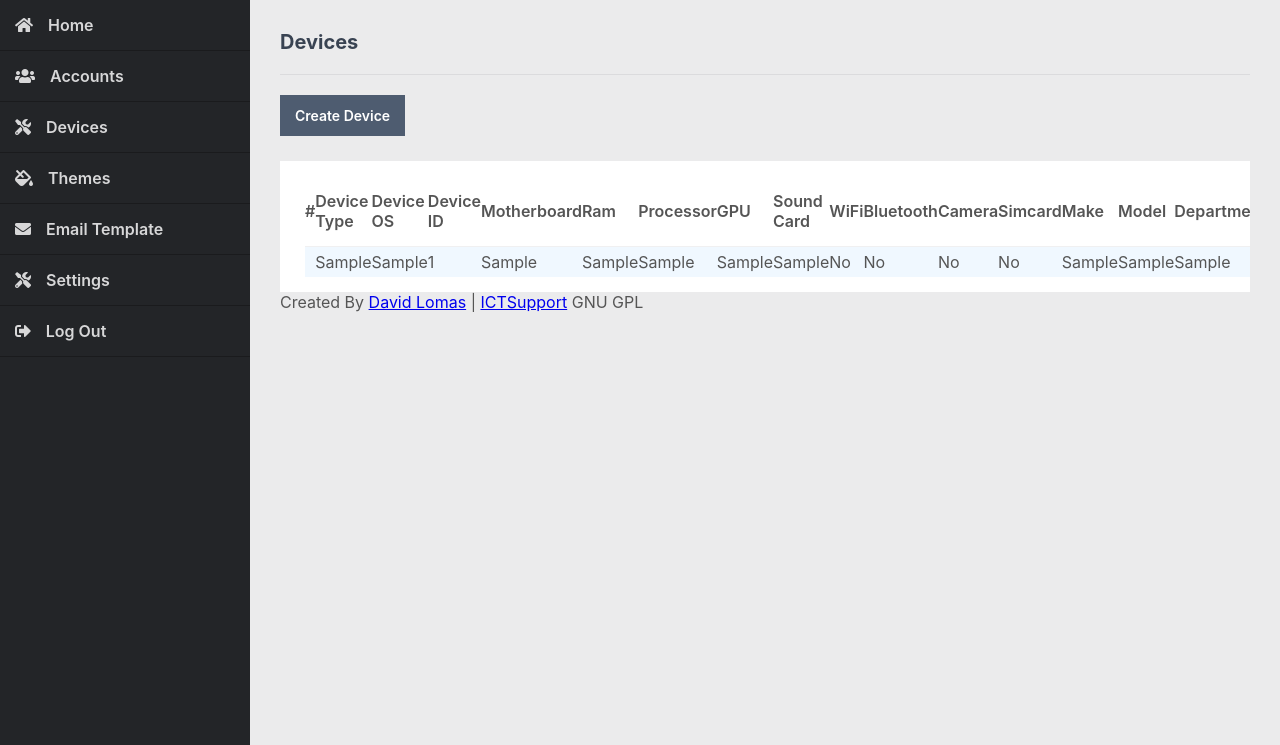
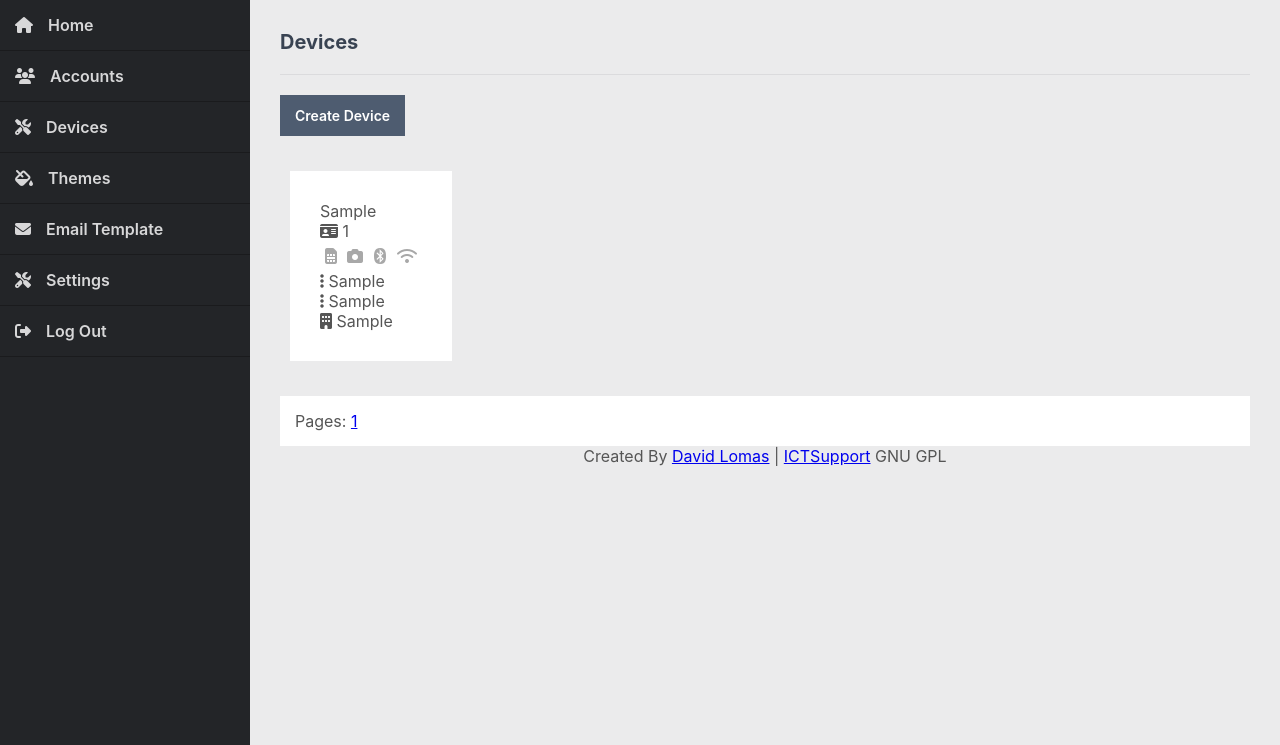
Before and after one commit to Generalnoob/ICTSupport, a PHP site: page /php/admin/devices.php in a window 1280 px wide. Shown: the part 55-800 px from the top of the page. Run offline with PHP 8.4, Linux system fonts and the light colour scheme; the visitor is signed in with stand-in values (Sample User, id 1); data comes from the database, SQL or seed files in the repository; tables that the repository leaves empty hold one stand-in row (values such as "Sample post"); some libraries are stand-ins or nearby versions.

Commit message:
ALPHA 0.0.06v

```diff
--- a/admin/add_device.php
+++ b/admin/add_device.php
@@ -19,8 +19,8 @@ $device = array(
 	'camera' => '',
 	'device_os' => ''
 );
-$devices_type = array('Tower PC', 'Mini PC', 'Tablet', 'Phone');
-$devices_os = array('Windows 10', 'Windows 8', 'Windows 7', 'Windows vista', 'Windows XP', 'Linux', 'Chrome OS', 'Ubuntu', 'Mac OS', 'Debian', 'Apple iOS', 'Android');
+$devices_type = array('Tower PC', 'Mini PC', 'Laptop', 'Tablet', 'Phone');
+$devices_os = array('Windows 10', 'Windows 8', 'Windows 7', 'Windows vista', 'Windows XP', 'Linux', 'Suse', 'Redhat', 'Fedora', 'Centos', 'Ubuntu', 'Chrome OS', 'Mac OS', 'Apple iOS', 'Android');
 if (isset($_GET['id'])) {
     // Get the account from the database
     $stmt = $con->prepare('SELECT id, device_type, department, device_id, motherboard, ram, processor, gpu, sound_card, wifi, bluetooth, simcard, make, model, camera, os FROM devices WHERE id = ?');
--- a/admin/admin.css
+++ b/admin/admin.css
@@ -68,6 +68,8 @@ header .responsive-toggle {
   display: none;
 }
 
+.grey {color:#A8A8A8;}
+
 aside {
   position: fixed;
   z-index: 999999;
@@ -110,6 +112,13 @@ main h2 {
   padding-bottom: 20px;
   border-bottom: 1px solid #dbdbdd;
 }
+.content-block-device{overflow: hidden;padding:10px;}
+.device-tab{display:block;float:left; overflow:hidden;padding:5px;margin:10px;text-decoration: none;}
+.device-tab a{text-decoration: none; color: #555555;}
+.device-tab a:visited{text-decoration: none; color: #555555;}
+.device-type i{font-size:50px;margin:auto;text-align: center;}
+.device-type{margin:auto;display:block;width:50px;text-align:center;}
+.device-extra{display:block;float:right;padding:5px;}
 .details:nth-child(odd) {
     background-color: aliceblue;
 }
@@ -118,7 +127,11 @@ main .content-block {
   background-color: #fff;
   margin-top: 25px;
   padding: 15px;overflow:hidden;
+	width:100%;
 }
+
+main .content-block-short {background-color: #fff;margin: 25px 25px 0 0;padding: 15px;overflow:hidden;display:block;float:left;}
+main .maincont {overflow: hidden;}
 
 main .table_users{float:left;display:block;overflow:none;padding: 10px;}
 main .table_devices{float:left;display:block;overflow:none;padding: 10px;margin-left:10px;}
@@ -267,6 +280,8 @@ main .form .submit-btns .delete:hover {
   background-color: #9d2626;
 }
 
+main .footer {text-align: center;}
+
 main .links {
   display: flex;
   flex-flow: wrap;
--- a/admin/devices.php
+++ b/admin/devices.php
@@ -1,7 +1,10 @@
 <?php
 include 'main.php';
-// query to get all accounts from the database
-$stmt = $con->prepare('SELECT id, device_type, department, device_id, motherboard, ram, processor, gpu, sound_card, wifi, bluetooth, simcard, make, model, camera, os FROM devices');
+$limit = 20;
+if (isset($_GET["ps"])) { $ps  = $_GET["ps"]; } else { $ps=1; };
+$start_froms = ($ps-1) * $limit;
+// query to get all Devices from the database
+$stmt = $con->prepare('SELECT id, device_type, department, device_id, motherboard, ram, processor, gpu, sound_card, wifi, bluetooth, simcard, make, model, camera, os FROM devices LIMIT '.$start_froms.', '.$limit.'');
 $stmt->execute();
 $stmt->store_result();
 $stmt->bind_result($id, $device_type, $department, $device_id, $motherboard, $ram, $processor, $gpu, $sound_card, $wifi, $bluetooth, $simcard, $make, $model, $camera, $device_os);
@@ -14,59 +17,68 @@ include 'header.php';
     <a href="add_device.php">Create Device</a>
 </div>
 
-<div class="content-block">
-    <div class="table">
-        <table>
-            <thead>
-                <tr>
-                    <td>#</td>
-                    <td>Device Type</td>
-					<td>Device OS</td>
-                    <td>Device ID</td>
-                    <td>Motherboard</td>
-                    <td>Ram</td>
-					<td>Processor</td>
-                    <td>GPU</td>
-                    <td>Sound Card</td>
-                    <td>WiFi</td>
-					<td>Bluetooth</td>
-					<td>Camera</td>
-                    <td>Simcard</td>
-                    <td>Make</td>
-                    <td>Model</td>
-                    <td>Department</td>
-                </tr>
-            </thead>
-            <tbody>
-                <?php if ($stmt->num_rows == 0): ?>
-                <tr>
-                    <td colspan="8" style="text-align:center;">There are no accounts</td>
-                </tr>
+<div class="content-block-device">
+         <?php if ($stmt->num_rows == 0): ?>
+
+                    <div style="text-align:center;">There are no accounts</div>
+
                 <?php else: ?>
                 <?php while ($stmt->fetch()): ?>
-                <tr class="details" onclick="location.href='add_device.php?id=<?=$id?>'">
-					<td></td>
-                    <td><?=$device_type?></td>
-					<td><?=$device_os?></td>
-                    <td><?=$device_id?></td>
-                    <td><?=$motherboard?></td>
-                    <td><?=$ram?></td>
-                    <td><?=$processor?></td>
-                    <td><?=$gpu?></td>
-					<td><?=$sound_card?></td>
-					<td><?php if ($wifi == 1){echo 'Yes';} else { echo 'No';}?></td>
-                    <td><?php if ($bluetooth == 1){echo 'Yes';} else { echo 'No';}?></td>
-					<td><?php if ($camera == 1){echo 'Yes';} else { echo 'No';}?></td>
-					<td><?php if ($simcard == 1){echo 'Yes';} else { echo 'No';}?></td>
-					<td><?=$make?></td>
-                    <td><?=$model?></td>
-                    <td><?=$department?></td>
-                </tr>
+	<div class="content-block-short">
+               <div class="device-tab">
+				<div class="device-type"><a href="add_device.php?id=<?=$id?>"><?php
+	if ($device_type == 'Tower PC'){echo '<i class="fas fa-desktop"></i>';}
+	if ($device_type == 'Mini PC'){echo '<i class="fas fa-desktop"></i>';}
+	if ($device_type == 'Laptop'){echo '<i class="fas fa-laptop"></i>';}
+	if ($device_type == 'Tablet'){echo '<i class="fas fa-tablet-alt"></i>';}
+	if ($device_type == 'Phone'){echo '<i class="fas fa-mobile-alt" align="center"></i>';}
+					?></div>
+					<div><?php
+	if ($device_os == 'Windows 10'){echo '<i class="fab fa-windows"></i>';}
+	if ($device_os == 'Windows 8'){echo '<i class="fab fa-windows"></i>';}
+	if ($device_os == 'Windows 7'){echo '<i class="fab fa-windows"></i>';}
+	if ($device_os == 'Windows Vista'){echo '<i class="fab fa-windows"></i>';}
+	if ($device_os == 'Windows XP'){echo '<i class="fab fa-windows"></i>';}
+	if ($device_os == 'Linux'){echo '<i class="fab fa-linux"></i>';}
+	if ($device_os == 'Suse'){echo '<i class="fas fa-suse"></i>';}
+	if ($device_os == 'Redhat'){echo '<i class="fas fa-redhat"></i>';}
+	if ($device_os == 'Fedora'){echo '<i class="fas fa-fedora"></i>';}
+	if ($device_os == 'Centos'){echo '<i class="fas fa-centos"></i>';}
+	if ($device_os == 'Ubuntu'){echo '<i class="fas fa-ubuntu"></i>';}
+	if ($device_os == 'Chrome'){echo '<i class="fas fa-chrome"></i>';}
+	if ($device_os == 'Mac OS'){echo '<i class="fas fa-apple"></i>';}
+	if ($device_os == 'Apple iOS'){echo '<i class="fas fa-apple"></i>';}
+	if ($device_os == 'Android'){echo '<i class="fa fa-android"></i>';}
+						?>
+						<span> <?=$device_os?></span></div>
+					<div><i class="fas fa-id-card"></i> <?=$device_id?></div>
+                    <div class="device-extra"><?php if ($wifi == 1){echo '<i class="fas fa-wifi"></i>';} else { echo '<i class="grey fas fa-wifi"></i>';}?></div>
+                    <div class="device-extra"><?php if ($bluetooth == 1){echo '<i class="fab fa-bluetooth"></i>';} else { echo '<i class="grey fab fa-bluetooth"></i>';}?></div>
+					<div class="device-extra"><?php if ($camera == 1){echo '<i class="fas fa-camera"></i>';} else { echo '<i class="grey fas fa-camera"></i>';}?></div>
+					<div class="device-extra"><?php if ($simcard == 1){echo '<i class="fas fa-sim-card"></i>';} else { echo '<i class="grey fas fa-sim-card"></i>';}?></div>
+					<div class="responsive-hidden"><i class="fas fa-ellipsis-v"></i> <?=$make?></div>
+                    <div class="responsive-hidden"><i class="fas fa-ellipsis-v"></i> <?=$model?></div>
+                    <div><i class="fas fa-building"></i> <?=$department?></div>
+
+					</a></div> </div>
+
+
                 <?php endwhile; ?>
                 <?php endif; ?>
-            </tbody>
-        </table>
-    </div>
 </div>
+<div class="content-block">
+         <?php $ptmt = $con->prepare('SELECT id FROM devices');
+						$ptmt->execute();
+						$ptmt->store_result();
+						$ptmt->bind_result($id);
+				$total_records = $ptmt->num_rows;
+$total_pages = ceil($total_records / $limit);
+$pagLinks = '<div class="pagination"> '.$lang_Pages.': ';
+for ($i=1; $i<=$total_pages; $i++)
+{
+    $pagLinks .= '<a href="devices.php?ps='.$i.'">'.$i.'</a> ';
+}
+echo $pagLinks . '</div>'; ?>
+			</div>
 
 <?=template_admin_footer()?>
--- a/admin/header.php
+++ b/admin/header.php
@@ -5,14 +5,14 @@
 		<meta name="viewport" content="width=device-width,minimum-scale=1">
 		<title>Admin Home</title>
 		<link href="admin.css" rel="stylesheet" type="text/css">
-		<link rel="stylesheet" href="https://use.fontawesome.com/releases/v5.7.1/css/all.css">
+		<script src="https://kit.fontawesome.com/ae1a122eb7.js" crossorigin="anonymous"></script>
 	</head>
 	<body class="admin">
         <header>
             <h1>Admin Panel</h1>
             <a class="responsive-toggle" href="#">
                 <i class="fas fa-bars"></i>
-            </a>
+			</a>
 			<script type="text/javascript" src="https://www.gstatic.com/charts/loader.js"></script>
         </header>
         <aside class="responsive-width-100 responsive-hidden">
--- a/admin/main.php
+++ b/admin/main.php
@@ -15,6 +15,49 @@ $stmt->close();
 if ($role != 'Admin') {
     exit('You do not have permission to access this page!');
 }
+
+// query to get all accounts from the database
+$stmt = $con->prepare('SELECT id, username, password, email, activation_code, role FROM accounts ORDER BY id DESC LIMIT 5');
+$stmt->execute();
+$stmt->store_result();
+$stmt->bind_result($id, $username, $password, $email, $activation_code, $role);
+// query to get all devices from the database
+$dtmt = $con->prepare('SELECT id, device_type, department, device_id, make, model FROM devices ORDER BY id DESC LIMIT 5');
+$dtmt->execute();
+$dtmt->store_result();
+$dtmt->bind_result($id, $device_type, $department, $device_id, $make, $model);
+// query to get all support tickets from the database
+$xtmt = $con->prepare('SELECT id, device_id, user_id, status, problem, date FROM support WHERE status = 2 ORDER BY date DESC');
+$xtmt->execute();
+$xtmt->store_result();
+$xtmt->bind_result($id, $device_id, $user_id, $status, $problem, $date);
+// monthly tickets closed
+$ctmt = $con->prepare('SELECT id, device_id, user_id, status, problem, date FROM support WHERE status = 1 AND date >= DATE_SUB(now(),INTERVAL 1 WEEK) ');
+$ctmt->execute();
+$ctmt->store_result();
+$ctmt->bind_result($id, $device_id, $user_id, $status, $problem, $date);
+// Weekly Tickets open
+$otmt = $con->prepare('SELECT id, device_id, user_id, status, problem, date FROM support WHERE status = 2 AND date >= DATE_SUB(now(),INTERVAL 1 WEEK) ');
+$otmt->execute();
+$otmt->store_result();
+$otmt->bind_result($id, $device_id, $user_id, $status, $problem, $date);
+// monthly tickets closed
+$c1tmt = $con->prepare('SELECT id, device_id, user_id, status, problem, date FROM support WHERE status = 1 AND date >= DATE_SUB(now(),INTERVAL 1 MONTH) ');
+$c1tmt->execute();
+$c1tmt->store_result();
+$c1tmt->bind_result($id, $device_id, $user_id, $status, $problem, $date);
+// monthly tickets open
+$o1tmt = $con->prepare('SELECT id, device_id, user_id, status, problem, date FROM support WHERE status = 2 AND date >= DATE_SUB(now(),INTERVAL 1 MONTH) ');
+$o1tmt->execute();
+$o1tmt->store_result();
+$o1tmt->bind_result($id, $device_id, $user_id, $status, $problem, $date);
+
+// yearly tickets
+$ytmt = $con->prepare('SELECT id, date FROM support WHERE date >= DATE_SUB(now(),INTERVAL 1 YEAR) GROUP BY MONTH(date)');
+$ytmt->execute();
+$ytmt->store_result();
+$ytmt->bind_result($id, $date);
+
 // Template admin footer
 function template_admin_footer() {
 echo <<<EOT
--- a/main.php
+++ b/main.php
@@ -99,7 +99,7 @@ function loginAttempts($con, $update = TRUE) {
 	return $login_attempts;
 }
 // ICT Support Version
-$version = '0.0.05v';
+$version = '0.0.06v';
 
 // Template URLS
 $URL_HOME = URL_Site.'home.php';
--- a/template/default/header.php
+++ b/template/default/header.php
@@ -5,7 +5,7 @@
 		<meta name="viewport" content="width=device-width,minimum-scale=1">
 		<title><?php echo $lang_Home_Page; ?></title>
 		<link href="<?= URL_Site.'template/'.Site_Theme.'/';?>style.css" rel="stylesheet" type="text/css">
-		<link rel="stylesheet" href="https://use.fontawesome.com/releases/v5.7.1/css/all.css">
+		<script src="https://kit.fontawesome.com/ae1a122eb7.js" crossorigin="anonymous"></script>
 		<script>
 		//Say Hi to the returning user
 			function hideLoadingDiv() {
```
Also changed, not shown: admin/index.php (+55 -60 lines).
